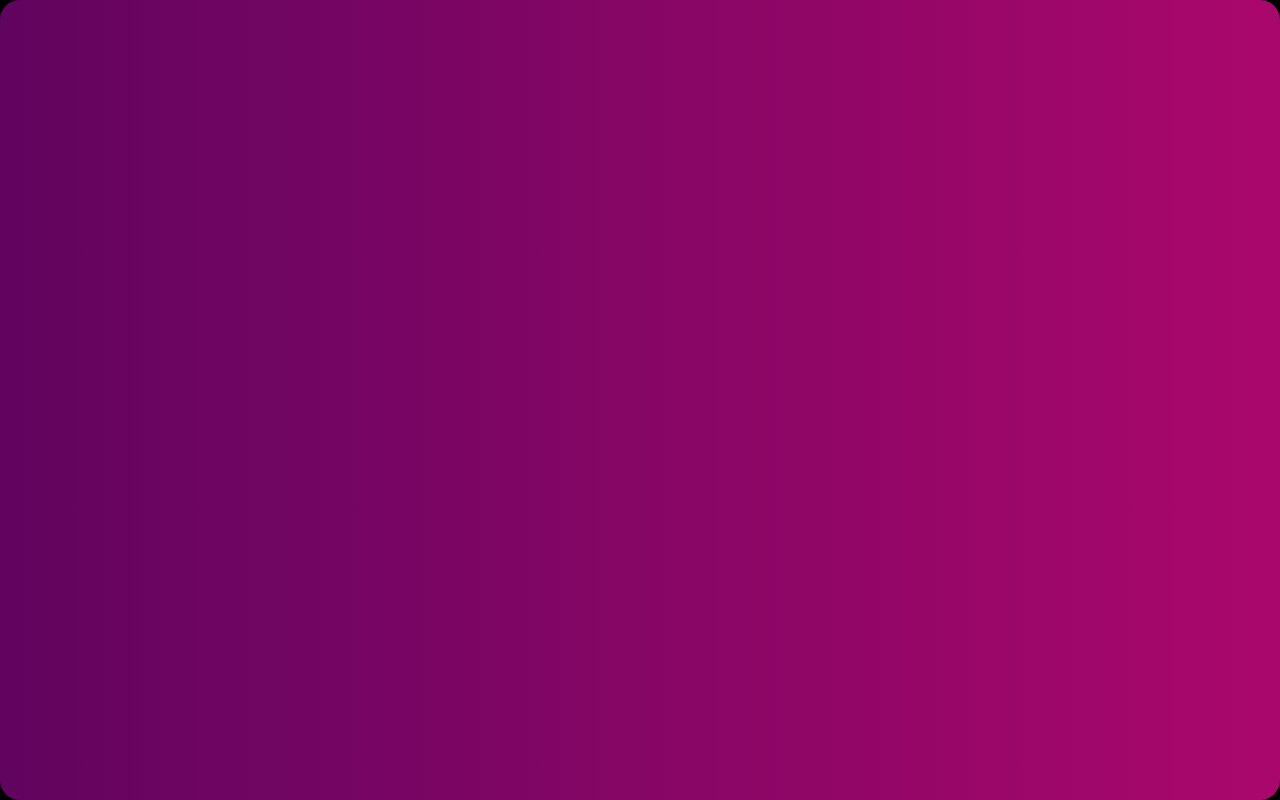
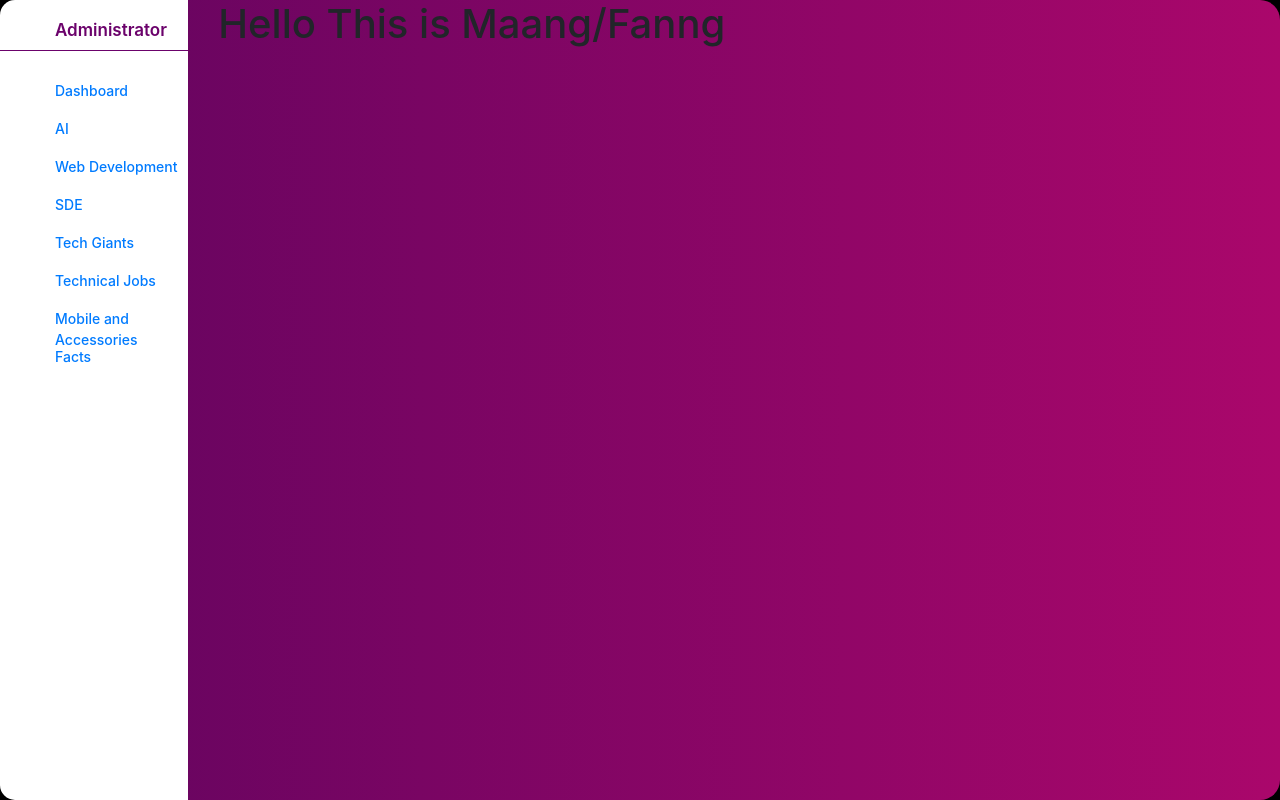
Before and after one commit to Abhiraj-Sardar/SparkStack, a React (Create React App) app in the folder sparkstack/: page /Tgiants in a window 1280 px wide. Before the commit this address had no page. Built offline with nearby package versions, Linux system fonts and the light colour scheme.

Commit message:
router added at Dashboard.jsx

```diff
--- a/sparkstack/src/Admin/Dashboard/AI.jsx
+++ b/sparkstack/src/Admin/Dashboard/AI.jsx
@@ -1,9 +1,15 @@
 import React from 'react'
+import Sidebar from './Sidebar'
 
 const AI = () => {
   return (
-    <div>
-      <h1>Hello</h1>
+    <div className="row">
+      <div className="col-2">
+        <Sidebar/>
+      </div>
+      <div className="col-10">
+        <h1>Hello This an AI</h1>
+      </div>
     </div>
   )
 }
--- a/sparkstack/src/Admin/Dashboard/Dashboard.jsx
+++ b/sparkstack/src/Admin/Dashboard/Dashboard.jsx
@@ -1,19 +1,23 @@
 import React from "react";
 import "./Dashboard.css";
-import Header from "./Header";
-import Cards from "./Cards";
-// import Sidebar from "./Sidebar";
+import Home from "./Home";
+import AI from "./AI";
+import { BrowserRouter, Routes, Route} from "react-router-dom";
+import Web from "./Web";
+import SDE from "./SDE";
+import TechGiants from "./TechGiants";
 const Dashboard = ()=>{
     return(
-        <div className="row">
-            <div className="col-2">
-            <Sidebar/>
-            </div>
-            <div className="col-10">
-                <Header/>
-                <Cards/>
-            </div>
-        </div>
+        <BrowserRouter>
+            <Routes>
+                    <Route exact path="/" element={<Home/>}></Route>
+                    <Route exact path="/default" element={<Home/>}></Route>
+                    <Route exact path="/AI" element={<AI/>}></Route>
+                    <Route exact path="/Web" element={<Web/>}></Route>
+                    <Route exact path="/Sde" element={<SDE/>}></Route>
+                    <Route exact path="/Tgiants" element={<TechGiants/>}></Route>
+            </Routes>
+        </BrowserRouter>
     )
 }
 
--- /dev/null
+++ b/sparkstack/src/Admin/Dashboard/Home.jsx
@@ -0,0 +1,21 @@
+import React from 'react'
+import Sidebar from './Sidebar'
+import Header from './Header'
+import Cards from './Cards'
+
+const Home = () => {
+  return (
+    <div className="row">
+        <div className="col-2">
+         <Sidebar/>
+        </div>
+
+    <div className="col-10">
+        <Header/>
+        <Cards/>
+    </div>
+    </div>
+  )
+}
+
+export default Home
--- /dev/null
+++ b/sparkstack/src/Admin/Dashboard/SDE.jsx
@@ -0,0 +1,16 @@
+import React from 'react'
+import Sidebar from './Sidebar'
+const SDE = () => {
+    return (
+        <div className="row">
+            <div className="col-2">
+                <Sidebar />
+            </div>
+            <div className="col-10">
+                <h1>Hello This is Software Development Part</h1>
+            </div>
+        </div>
+    )
+}
+
+export default SDE
--- a/sparkstack/src/Admin/Dashboard/Sidebar.jsx
+++ b/sparkstack/src/Admin/Dashboard/Sidebar.jsx
@@ -11,15 +11,14 @@ const Sidebar = () => {
                 <h3>Administrator</h3>
                 <nav>
                     <ul>
-                        <li>Dashboard</li>
+                        <li><NavLink to={'/default'} className={'name'}>Dashboard</NavLink></li>
                         <li><NavLink to={'/AI'} className={'name'}>AI</NavLink></li>
                         <li><NavLink to={'/Web'} className={'name'}>Web Development</NavLink></li>
-                        {/* <li><NavLink to={"/AI"} className={"name"}>SDE</NavLink></li>
-                        <li><NavLink to={"/AI"} className={"name"}>Tech Giants</NavLink></li>
-                        <li><NavLink to={"/AI"} className={"name"}>Technical Jobs</NavLink></li>
-                        <li><NavLink to={"/AI"} className={"name"}>Mobile and Accessories</NavLink></li>
-                        <li><NavLink to={"/AI"} className={"name"}>Tech Jobs</NavLink></li>
-                        <li><NavLink to={"/AI"} className={"name"}>Facts</NavLink></li> */}
+                        <li><NavLink to={"/Sde"} className={"name"}>SDE</NavLink></li>
+                        <li><NavLink to={"/Tgiants"} className={"name"}>Tech Giants</NavLink></li>
+                        <li><NavLink to={"/Job"} className={"name"}>Technical Jobs</NavLink></li>
+                        <li><NavLink to={"/Mobile"} className={"name"}>Mobile and Accessories</NavLink></li>
+                        <li><NavLink to={"/AI"} className={"name"}>Facts</NavLink></li>
                     </ul>
                 </nav>
             </div>
--- /dev/null
+++ b/sparkstack/src/Admin/Dashboard/TechGiants.jsx
@@ -0,0 +1,16 @@
+import React from 'react'
+import Sidebar from './Sidebar'
+const TechGiants = () => {
+  return (
+    <div className="row">
+            <div className="col-2">
+                <Sidebar />
+            </div>
+            <div className="col-10">
+                <h1>Hello This is Maang/Fanng</h1>
+            </div>
+        </div>
+  )
+}
+
+export default TechGiants
--- /dev/null
+++ b/sparkstack/src/Admin/Dashboard/Web.jsx
@@ -0,0 +1,16 @@
+import React from 'react'
+import Sidebar from './Sidebar'
+const Web = () => {
+    return (
+        <div className="row">
+            <div className="col-2">
+                <Sidebar />
+            </div>
+            <div className="col-10">
+                <h1>Hello This is Web Development Part</h1>
+            </div>
+        </div>
+    )
+}
+
+export default Web
--- a/sparkstack/src/App.js
+++ b/sparkstack/src/App.js
@@ -2,18 +2,10 @@ import './App.css';
 // import Stay from "./components/Stay";
 import Dashboard from './Admin/Dashboard/Dashboard';
 
-import AI from './Admin/Dashboard/AI';
-import Sidebar from './Admin/Dashboard/Sidebar';
-import { BrowserRouter, Routes, Route} from "react-router-dom";
-
 function App() {
   return (
     <div className="App">
-       <BrowserRouter>
-            <Routes>
-                    <Route exact path="/" element={<Sidebar />}></Route>
-            </Routes>
-        </BrowserRouter>
+      <Dashboard/>
     </div>
   );
 }
```
